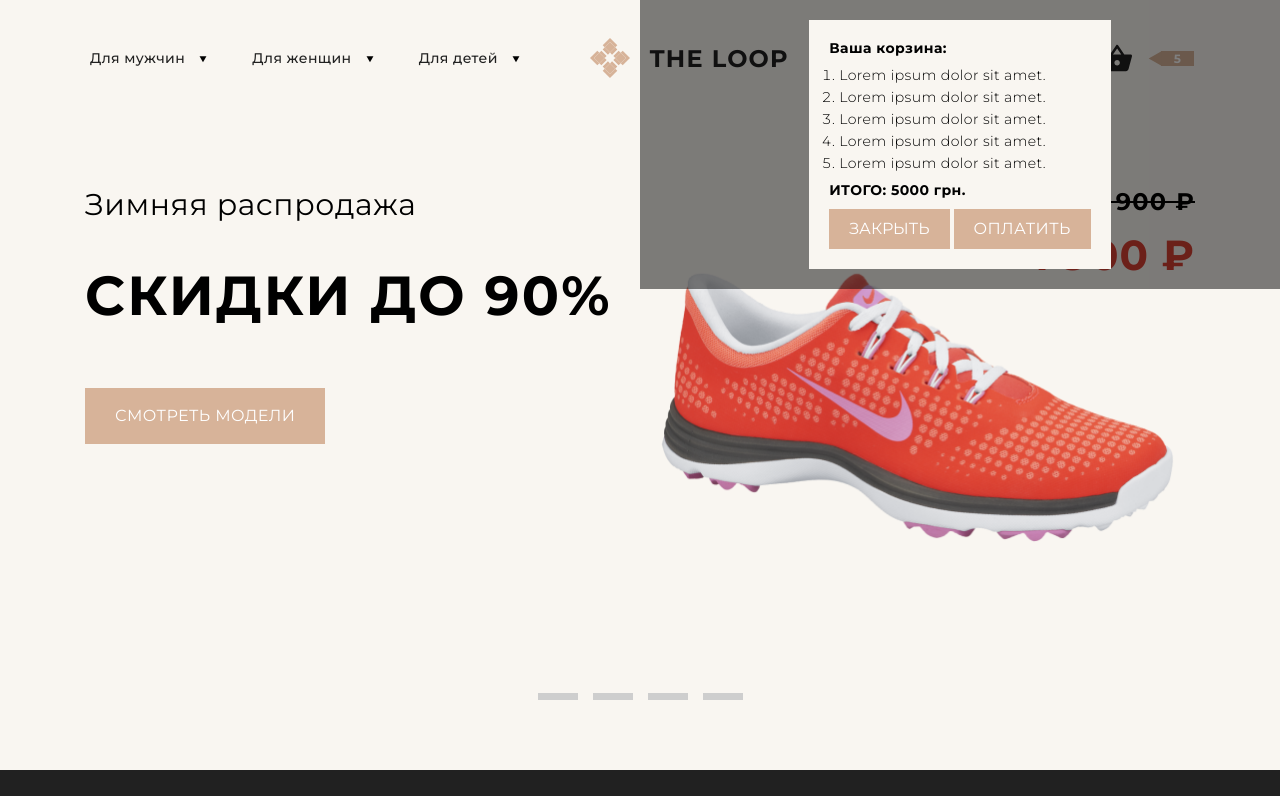
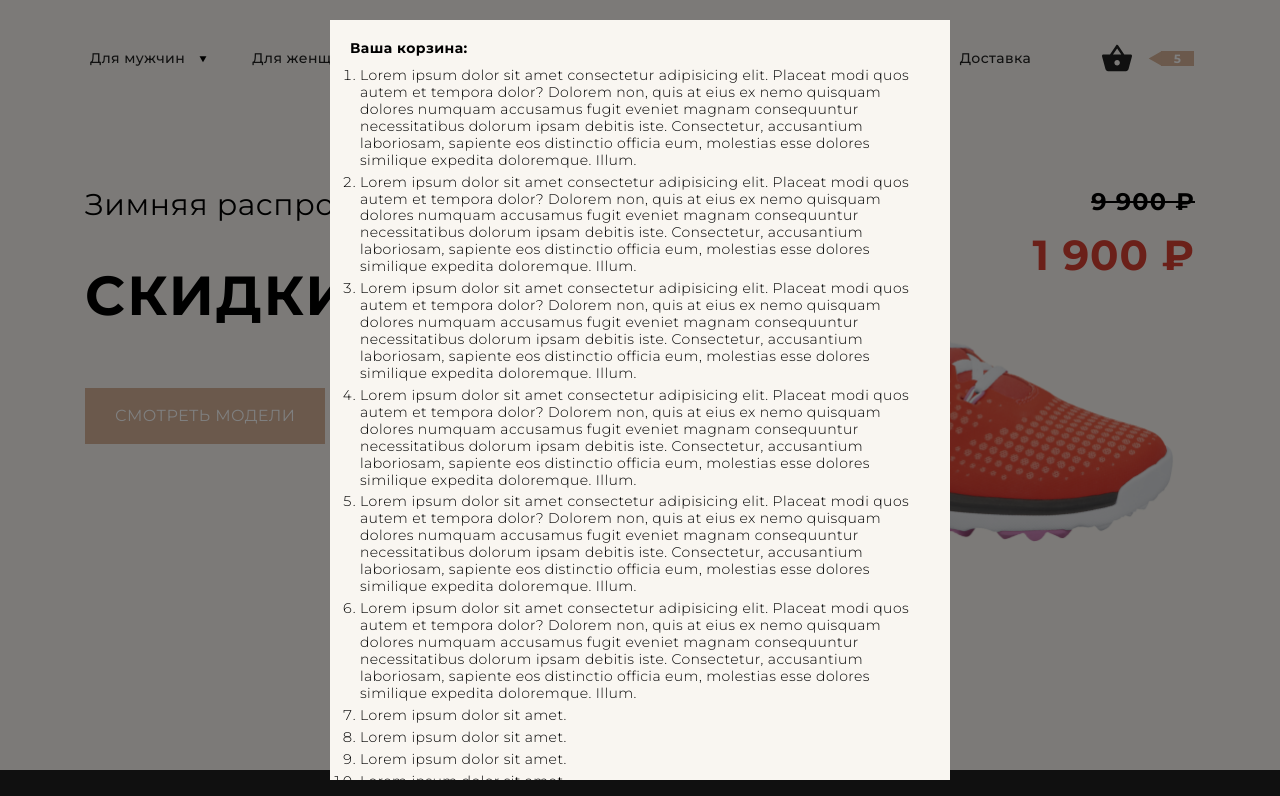
Before and after one commit to RomanVoznyi/test-repository-shop, a plain HTML site: page index.html in a window 1280 px wide. Both pictures are taken after a click on the element "Нажми меня". Shown: the top 796 px of the page. Drawn offline with nearby package versions, Linux system fonts and the light colour scheme.

Commit message:
change function modal-window

```diff
--- a/css/style.css
+++ b/css/style.css
@@ -8,7 +8,7 @@
   --basic-black-color: #000000;
   --additional-black-color: #212121;
   --invers-color: #ffffff;
-  --accent-color: #d7b399;
+  --accent-color: rgb(215, 179, 153);
 
   --background-cream-color: #f9f6f1;
   --background-gray-color: #f4f4f4;
@@ -317,10 +317,10 @@ li {
   top: 0;
   right: 0;
   transform-origin: top right;
+  width: 100%;
+  height: 100%;
 
-  width: 50%;
   display: flex;
-  align-items: center;
   justify-content: center;
   padding: 20px;
 
@@ -328,20 +328,43 @@ li {
   z-index: 2;
 
   opacity: 1;
+  visibility: visible;
   transform: scale(1);
 
-  transition: opacity 250ms ease-in-out, transform 250ms ease-in-out;
+  transition: opacity 250ms ease-in-out, visibility 250ms ease-in-out,
+    transform 250ms ease-in-out;
 }
 
 .backdrop.is-hidden {
   opacity: 0;
-  pointer-events: none;
+  visibility: hidden;
 
   transform: scale(0);
 }
 
+.backdrop.is-hidden .modal {
+  transform: perspective(600px) translate(0, -100%) rotateX(45deg);
+}
+
+.backdrop-area {
+  position: absolute;
+  width: 100%;
+  height: 100%;
+  top: 0;
+  left: 0;
+  cursor: default;
+}
+
 .modal {
+  max-width: 50%;
+  z-index: 3;
+
   padding: 20px;
+  overflow-y: auto;
+  overflow-x: hidden;
+
+  transform: perspective(600px) translate(0, 0) rotateX(0);
+  transition: transform 500ms ease-in-out 250ms;
 
   background-color: var(--background-cream-color);
 }
--- a/index.html
+++ b/index.html
@@ -105,17 +105,75 @@
           <span class="basket-text">5</span>
         </div>
         <div class="backdrop is-hidden" data-backdrop>
+          <a class="backdrop-area" href="#" data-close-mod-link></a>
           <div class="modal">
             <p class="modal-title">Ваша корзина:</p>
             <ul class="modal-list">
-              <li class="modal-list-item">Lorem ipsum dolor sit amet.</li>
+              <li class="modal-list-item">
+                Lorem ipsum dolor sit amet consectetur adipisicing elit. Placeat
+                modi quos autem et tempora dolor? Dolorem non, quis at eius ex
+                nemo quisquam dolores numquam accusamus fugit eveniet magnam
+                consequuntur necessitatibus dolorum ipsam debitis iste.
+                Consectetur, accusantium laboriosam, sapiente eos distinctio
+                officia eum, molestias esse dolores similique expedita
+                doloremque. Illum.
+              </li>
+              <li class="modal-list-item">
+                Lorem ipsum dolor sit amet consectetur adipisicing elit. Placeat
+                modi quos autem et tempora dolor? Dolorem non, quis at eius ex
+                nemo quisquam dolores numquam accusamus fugit eveniet magnam
+                consequuntur necessitatibus dolorum ipsam debitis iste.
+                Consectetur, accusantium laboriosam, sapiente eos distinctio
+                officia eum, molestias esse dolores similique expedita
+                doloremque. Illum.
+              </li>
+              <li class="modal-list-item">
+                Lorem ipsum dolor sit amet consectetur adipisicing elit. Placeat
+                modi quos autem et tempora dolor? Dolorem non, quis at eius ex
+                nemo quisquam dolores numquam accusamus fugit eveniet magnam
+                consequuntur necessitatibus dolorum ipsam debitis iste.
+                Consectetur, accusantium laboriosam, sapiente eos distinctio
+                officia eum, molestias esse dolores similique expedita
+                doloremque. Illum.
+              </li>
+              <li class="modal-list-item">
+                Lorem ipsum dolor sit amet consectetur adipisicing elit. Placeat
+                modi quos autem et tempora dolor? Dolorem non, quis at eius ex
+                nemo quisquam dolores numquam accusamus fugit eveniet magnam
+                consequuntur necessitatibus dolorum ipsam debitis iste.
+                Consectetur, accusantium laboriosam, sapiente eos distinctio
+                officia eum, molestias esse dolores similique expedita
+                doloremque. Illum.
+              </li>
+              <li class="modal-list-item">
+                Lorem ipsum dolor sit amet consectetur adipisicing elit. Placeat
+                modi quos autem et tempora dolor? Dolorem non, quis at eius ex
+                nemo quisquam dolores numquam accusamus fugit eveniet magnam
+                consequuntur necessitatibus dolorum ipsam debitis iste.
+                Consectetur, accusantium laboriosam, sapiente eos distinctio
+                officia eum, molestias esse dolores similique expedita
+                doloremque. Illum.
+              </li>
+              <li class="modal-list-item">
+                Lorem ipsum dolor sit amet consectetur adipisicing elit. Placeat
+                modi quos autem et tempora dolor? Dolorem non, quis at eius ex
+                nemo quisquam dolores numquam accusamus fugit eveniet magnam
+                consequuntur necessitatibus dolorum ipsam debitis iste.
+                Consectetur, accusantium laboriosam, sapiente eos distinctio
+                officia eum, molestias esse dolores similique expedita
+                doloremque. Illum.
+              </li>
               <li class="modal-list-item">Lorem ipsum dolor sit amet.</li>
               <li class="modal-list-item">Lorem ipsum dolor sit amet.</li>
               <li class="modal-list-item">Lorem ipsum dolor sit amet.</li>
               <li class="modal-list-item">Lorem ipsum dolor sit amet.</li>
             </ul>
             <p class="modal-title">ИТОГО: 5000 грн.</p>
-            <button class="button modal-button" data-close-modal>
+            <button
+              class="button modal-button"
+              id="close-button"
+              data-close-mod-btn
+            >
               Закрыть
             </button>
             <a class="button modal-button" href="./another-page.html"
@@ -636,22 +694,18 @@
     <script>
       const refs = {
         openModalBtn: document.querySelector("[data-open-modal]"),
-        closeModalBtn: document.querySelector("[data-close-modal]"),
+        closeModalBtn: document.querySelector("[data-close-mod-btn]"),
+        closeModalLink: document.querySelector("[data-close-mod-link]"),
         backdrop: document.querySelector("[data-backdrop]"),
       };
 
       refs.openModalBtn.addEventListener("click", toggleModal);
       refs.closeModalBtn.addEventListener("click", toggleModal);
-
-      refs.backdrop.addEventListener("click", logBackdropClick);
+      refs.closeModalLink.addEventListener("click", toggleModal);
 
       function toggleModal() {
         refs.backdrop.classList.toggle("is-hidden");
       }
-
-      function logBackdropClick() {
-        console.log("Это клик в бекдроп");
-      }
     </script>
   </body>
 </html>
```
Also changed, not shown: another-page.html (+9 -8 lines).
